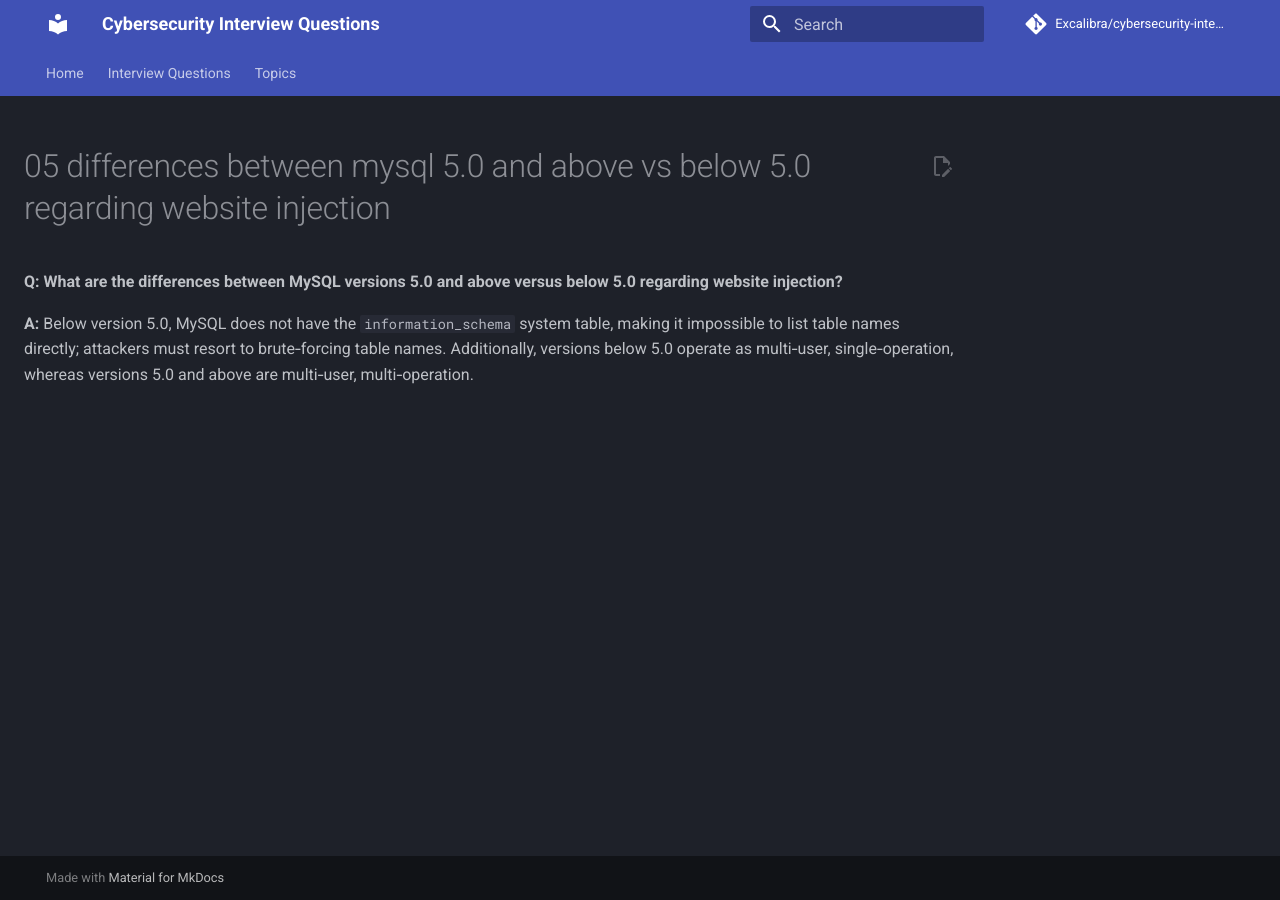
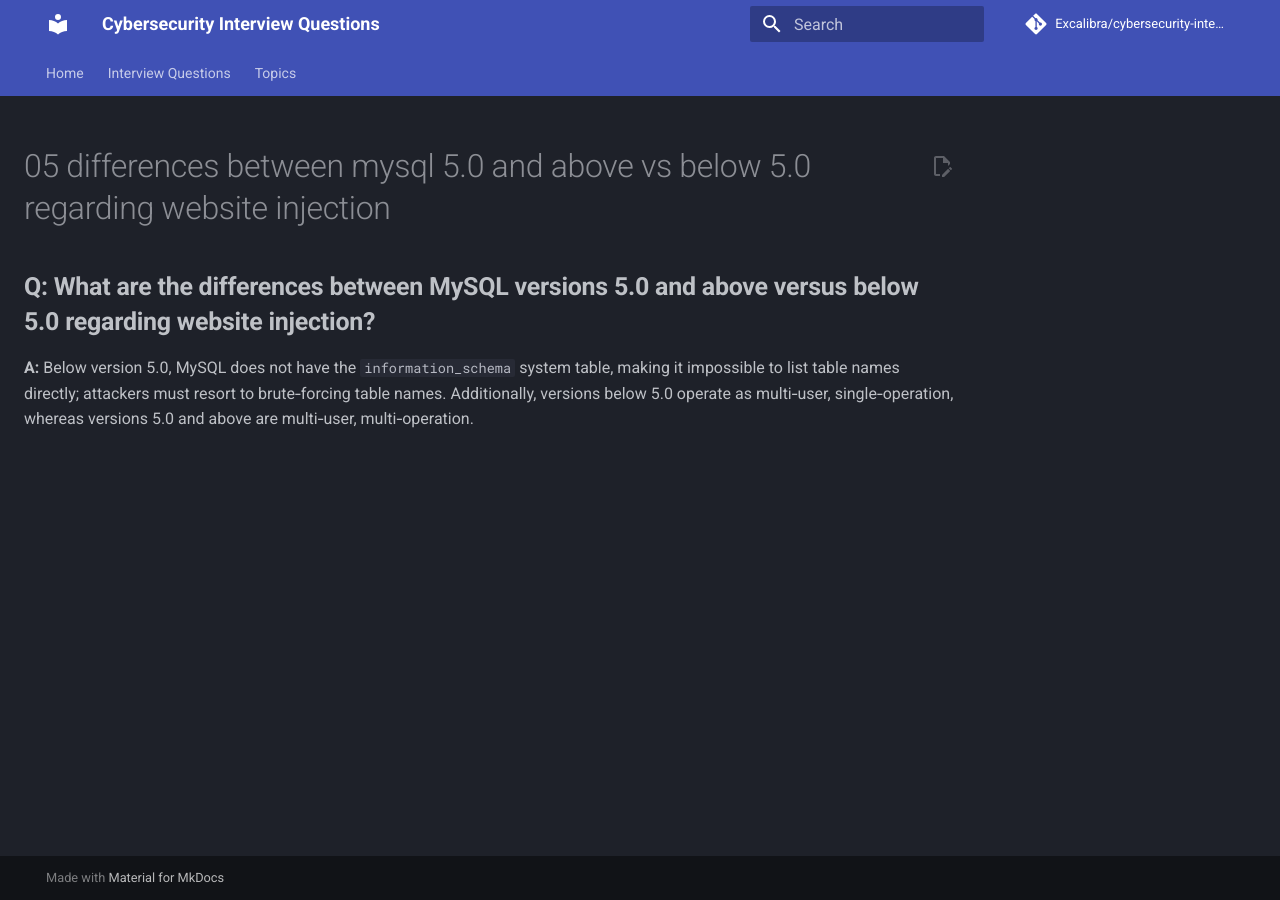
Before and after one commit to Excalibra/cybersecurity-interview-questions, an MkDocs documentation site: the page built from docs/questions/red-team-interview-experience/05-differences-between-mysql-5.0-and-above-vs-below-5.0-regarding-website-injection.md, in a window 1280 px wide. Built offline with MkDocs 1.6.1 and Material for MkDocs 9.7.7, drawn with Linux system fonts in a browser that asks for light colours; comment, search, counter and statistics services are not loaded.

```diff
--- a/docs/questions/red-team-interview-experience/05-differences-between-mysql-5.0-and-above-vs-below-5.0-regarding-website-injection.md
+++ b/docs/questions/red-team-interview-experience/05-differences-between-mysql-5.0-and-above-vs-below-5.0-regarding-website-injection.md
@@ -1,3 +1,3 @@
-**Q: What are the differences between MySQL versions 5.0 and above versus below 5.0 regarding website injection?**
+## **Q: What are the differences between MySQL versions 5.0 and above versus below 5.0 regarding website injection?**
 
 **A:** Below version 5.0, MySQL does not have the `information_schema` system table, making it impossible to list table names directly; attackers must resort to brute‑forcing table names. Additionally, versions below 5.0 operate as multi‑user, single‑operation, whereas versions 5.0 and above are multi‑user, multi‑operation.
```
